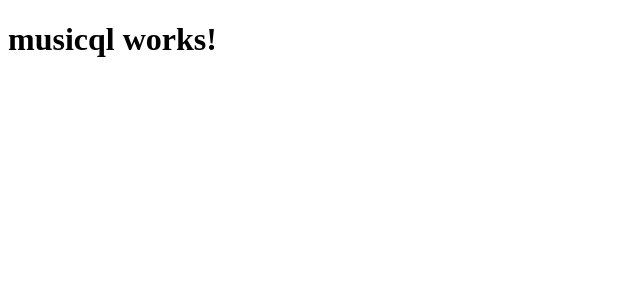
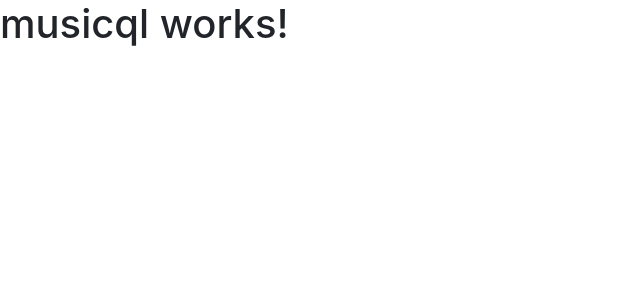
Before and after one commit to josenriq/musicql-client, an Angular app: page / in a window 1280 px wide. Shown: the top 300 px of the page, without its empty margins (0-640 px from the left). Built offline with nearby package versions, Linux system fonts and the light colour scheme.

Commit message:
Add Bootstrap

```diff
--- a/package.json
+++ b/package.json
@@ -4,7 +4,7 @@
   "license": "MIT",
   "scripts": {
     "ng": "ng",
-    "start": "ng serve",
+    "start": "ng serve --port 4250",
     "build": "ng build",
     "test": "ng test",
     "lint": "ng lint",
@@ -20,6 +20,7 @@
     "@angular/platform-browser": "^4.0.0",
     "@angular/platform-browser-dynamic": "^4.0.0",
     "@angular/router": "^4.0.0",
+    "bootstrap": "^4.0.0-beta",
     "core-js": "^2.4.1",
     "rxjs": "^5.1.0",
     "zone.js": "^0.8.4"
--- a/src/styles.scss
+++ b/src/styles.scss
@@ -1 +1 @@
-/* You can add global styles to this file, and also import other style files */
+@import '~bootstrap/scss/bootstrap';
```
